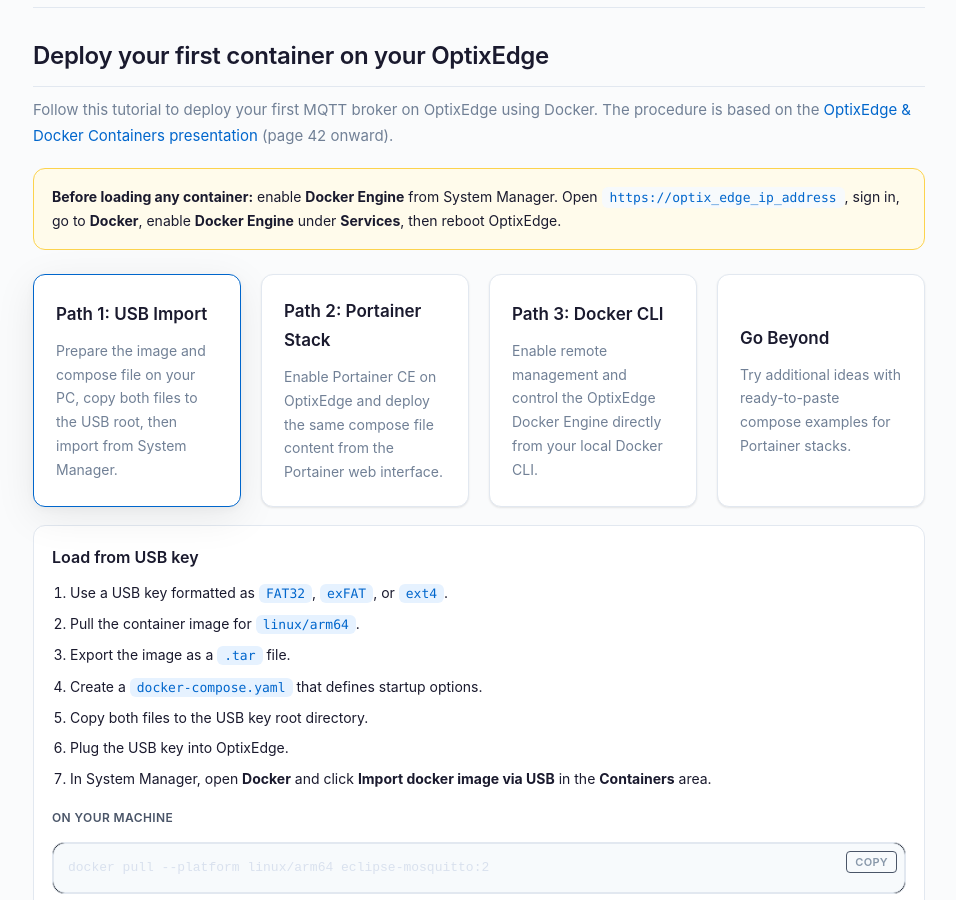
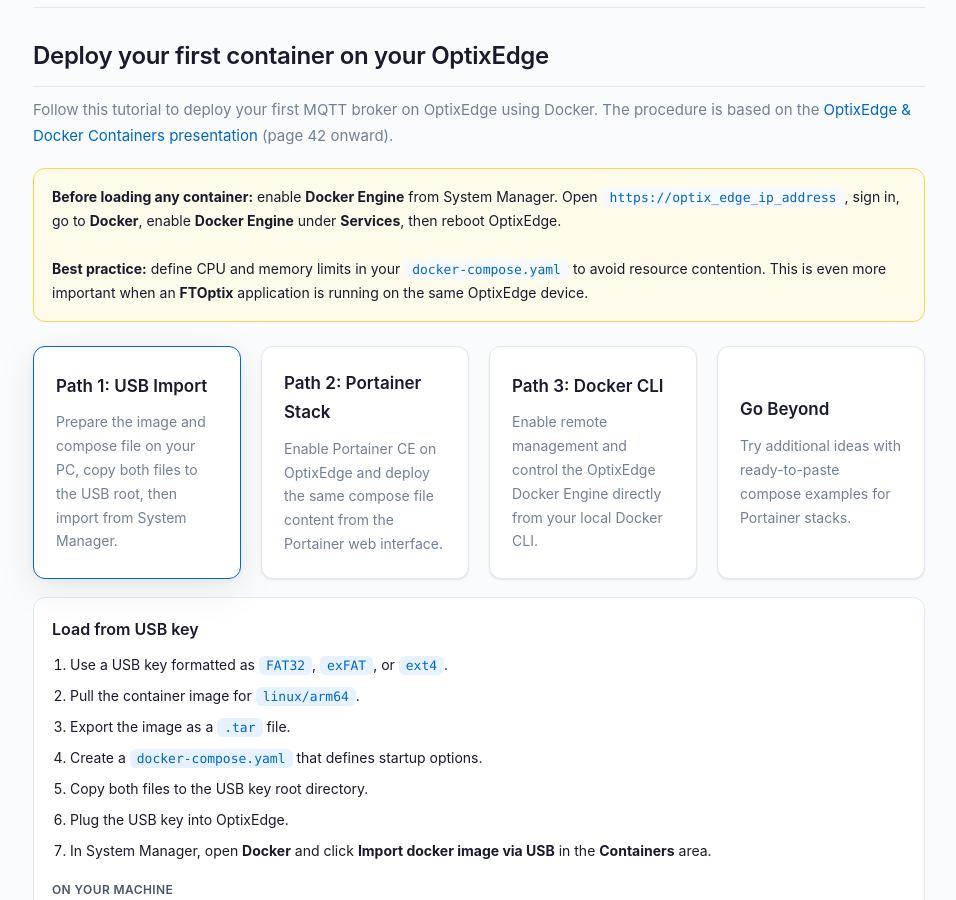
Before and after one commit to massimovar/LearningFTOptix, a Jekyll site: the page built from docs/chapters/OptixEdge.html, in a window 1280 px wide and 900 px high, scrolled down 335 px. Shown: the whole window, without its empty margins (161-1117 px from the left). Built offline with Jekyll 4.4.1, drawn with Linux system fonts in a browser that asks for light colours.

Commit message:
Add resource-limit best practice note for OptixEdge containers

```diff
--- a/docs/chapters/OptixEdge.html
+++ b/docs/chapters/OptixEdge.html
@@ -295,6 +295,8 @@
   <div class="tutorial-note">
     <strong>Before loading any container:</strong> enable <strong>Docker Engine</strong> from System Manager.
     Open <code>https://optix_edge_ip_address</code>, sign in, go to <strong>Docker</strong>, enable <strong>Docker Engine</strong> under <strong>Services</strong>, then reboot OptixEdge.
+    <br><br>
+    <strong>Best practice:</strong> define CPU and memory limits in your <code>docker-compose.yaml</code> to avoid resource contention. This is even more important when an <strong>FTOptix</strong> application is running on the same OptixEdge device.
   </div>
 
   <div class="deploy-grid">
```
